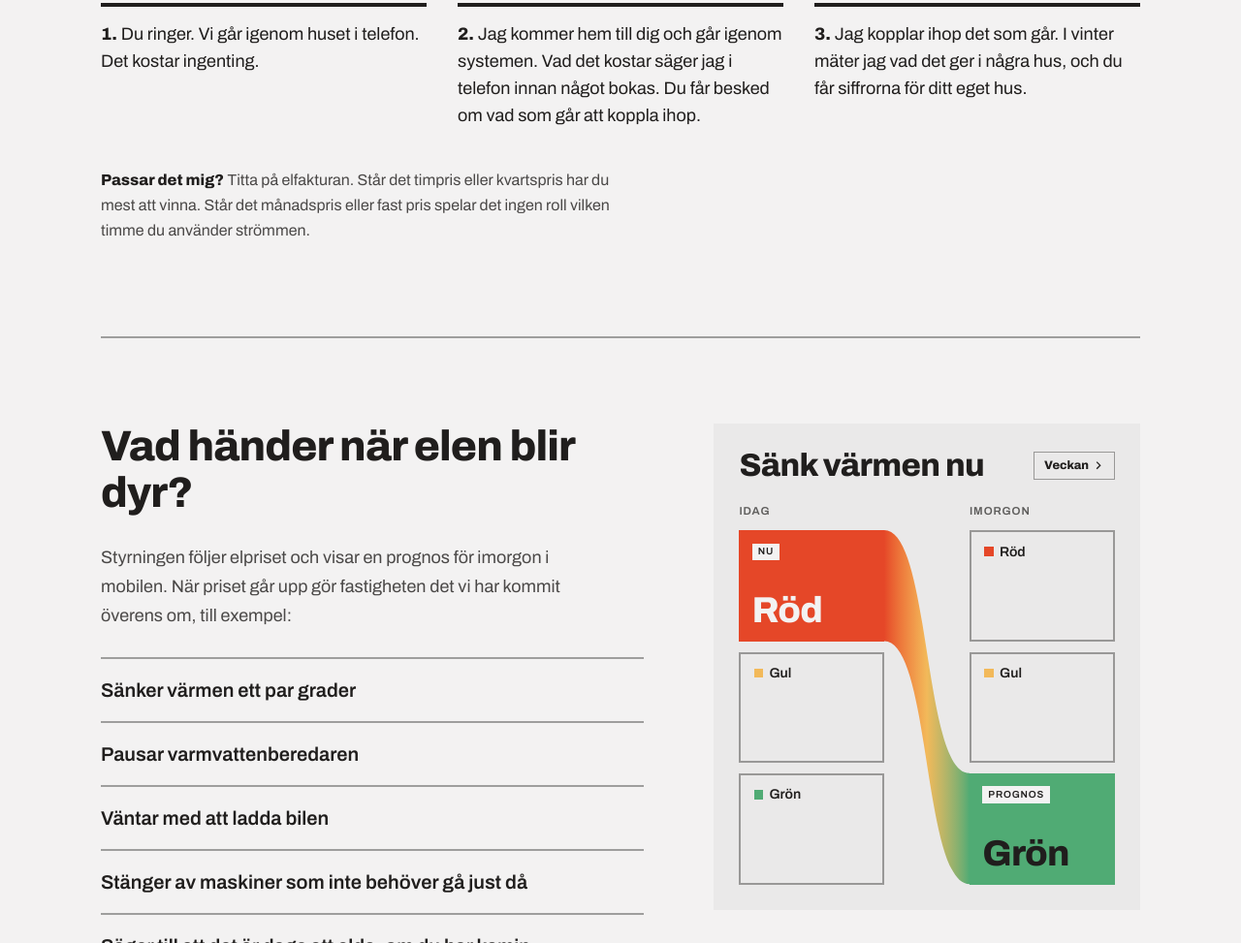
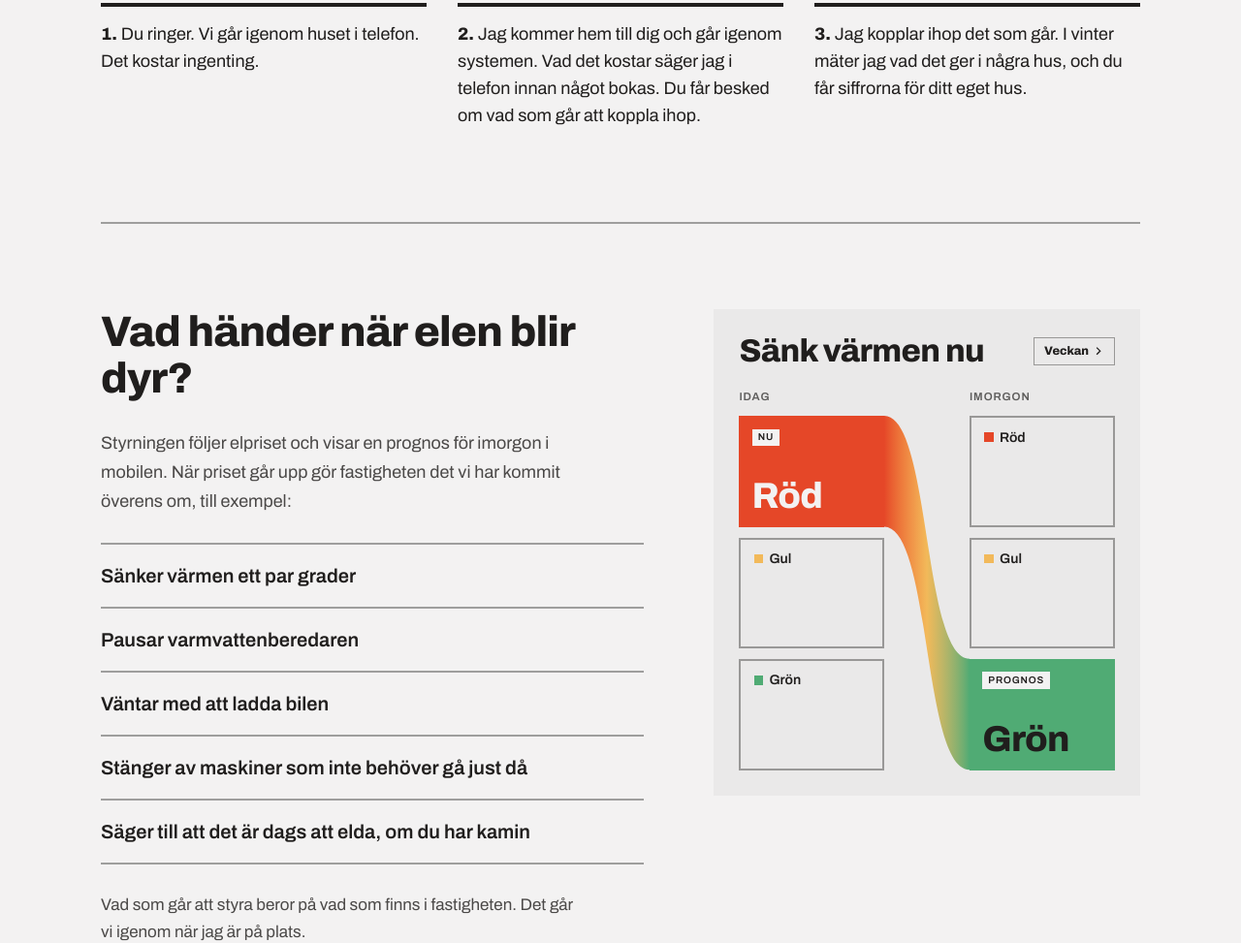
Before and after one commit to fredrikArvidsson75/sbkb-website, a plain HTML site: page energistyrning/index.html in a window 1280 px wide. Shown: the part 1898-2871 px from the top of the page at 97% size. Drawn offline with Linux system fonts and the light colour scheme.

Commit message:
Energistyrning: stryker Passar det mig?, ny vinkel väntar
Co-Authored-By: Claude Sonnet 5.5 <noreply@anthropic.com>

```diff
--- a/energistyrning/index.html
+++ b/energistyrning/index.html
@@ -465,7 +465,6 @@ textarea.input { min-height: 90px; resize: vertical; }
         <li style="border-top:4px solid var(--color-text); padding-top:14px; font-size:18px; line-height:28px;"><strong>2.</strong> Jag kommer hem till dig och går igenom systemen. Vad det kostar säger jag i telefon innan något bokas. Du får besked om vad som går att koppla ihop.</li>
         <li style="border-top:4px solid var(--color-text); padding-top:14px; font-size:18px; line-height:28px;"><strong>3.</strong> Jag kopplar ihop det som går. I vinter mäter jag vad det ger i några hus, och du får siffrorna för ditt eget hus.</li>
       </ol>
-      <p style="font-size:16px; line-height:26px; margin:0; max-width:60ch; color:color-mix(in srgb, var(--color-text) 80%, transparent);"><strong style="color:var(--color-text);">Passar det mig?</strong> Titta på elfakturan. Står det timpris eller kvartspris har du mest att vinna. Står det månadspris eller fast pris spelar det ingen roll vilken timme du använder strömmen.</p>
     </section>
     <section style="border-top:2px solid var(--color-divider); padding:clamp(56px, 8vw, 88px) 0 clamp(64px, 8vw, 96px); display:flex; flex-wrap:wrap; gap:56px 72px; align-items:flex-start;">
       <div style="flex:1 1 400px; display:flex; flex-direction:column; gap:28px;">
```
